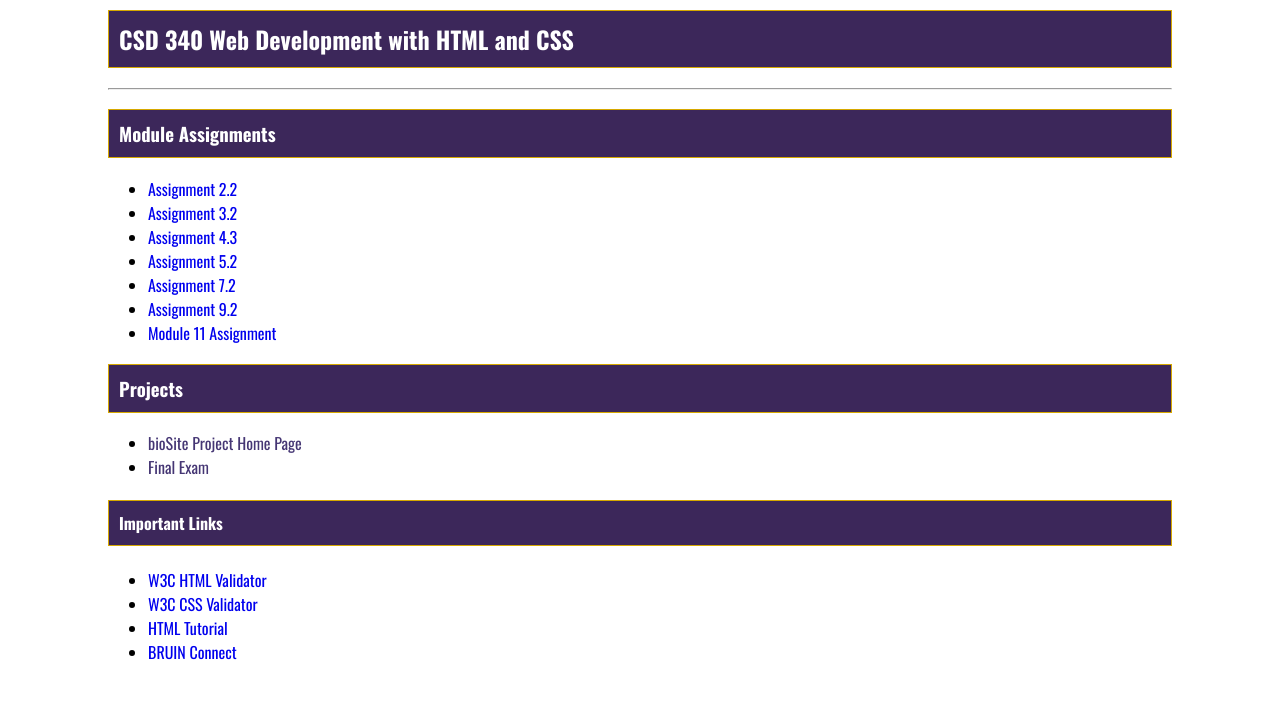
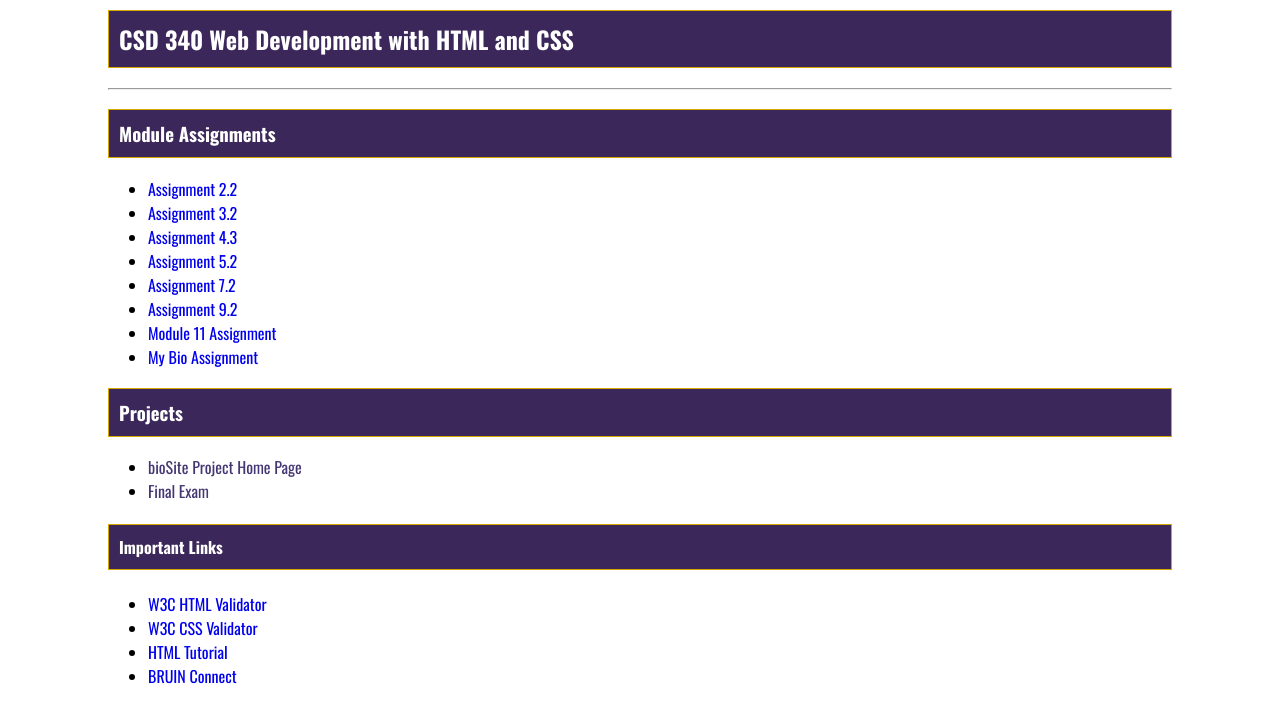
Before and after one commit to buddyboy52/csd-340, a plain HTML site: page index.html in a window 1280 px wide. Shown: the part 130-834 px from the top of the page. Before the commit the page ends 810 px from the top, so only its background shows below. Drawn offline with nearby package versions, Linux system fonts and the light colour scheme.

Commit message:
Update index.html

```diff
--- a/index.html
+++ b/index.html
@@ -34,6 +34,7 @@
             <li><a href="module-7/mccloud_Mod7_2.html" target="_blank">Assignment 7.2</a></li>
             <li><a href="module-9/mccloud_EX6.html" target="_blank">Assignment 9.2</a></li>
             <li><a href="mccloud-module11.docx" target="_blank">Module 11 Assignment</a></li>
+            <li><a href="final/mccloud_final.html" target="_blank">My Bio Assignment</a></li>
 
         </ul>
 
```
